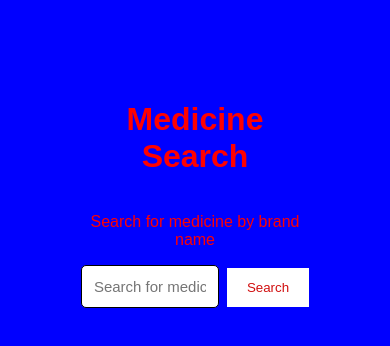
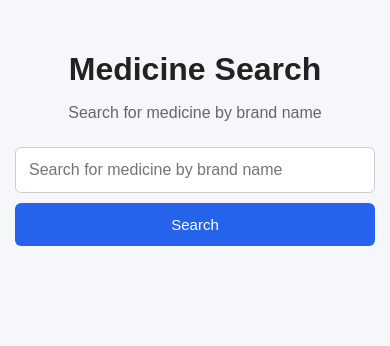
Before and after one commit to shreyas-sv1/medibuddy-coding-test, a React (Vite) app: page / in a window 390 px wide. Shown: the top 346 px of the page. Built offline with nearby package versions, Linux system fonts and the light colour scheme.

Commit message:
Refactor CSS styles for layout and design updates

```diff
--- a/src/index.css
+++ b/src/index.css
@@ -1,36 +1,97 @@
-*{
-  box-sizing :border-box;
+* {
+  box-sizing: border-box;
 }
-body{
-  margin:0;
-  font-family: Arial,sans-serif;
-  background:blue;
-  color:red;
+
+body {
+  margin: 0;
+  font-family: Arial, sans-serif;
+  background: #f5f7fa;
+  color: #222;
 }
-main{
+
+main {
+  min-height: 100vh;
   max-width: 1000px;
-  margin: 60px;
-  padding: 20px;
-  display: flex;
-  flex-direction: column;
-  align-items: center;
+  margin: 0 auto;
+  padding: 50px 20px;
   text-align: center;
 }
-input{
-  width: 60%;
-  padding: 12px;
+
+h1 {
+  margin-bottom: 10px;
+}
+
+main > p {
+  color: #666;
+  margin-bottom: 25px;
+}
+
+input {
+  width: 350px;
+  max-width: 100%;
+  padding: 13px;
+  font-size: 16px;
+  border: 1px solid #ccc;
+  border-radius: 6px;
+}
+
+button {
+  margin-left: 8px;
+  padding: 13px 22px;
+  border: none;
+  border-radius: 6px;
+  background: #2563eb;
+  color: white;
+  cursor: pointer;
   font-size: 15px;
-  border: 1px solid black;
-  border-radius: 5px;
 }
-button{
-  margin-left: 8px;
-  padding: 12px 20px;
-  border: none;
-  background: white ;
-  color :rgb(209, 15, 15);
+
+button:hover {
+  background: #1d4ed8;
+}
+
+.medicine-card {
+  margin-top: 20px;
+  padding: 20px;
+  background: white;
+  border: 1px solid #ddd;
+  border-radius: 10px;
+  text-align: left;
   cursor: pointer;
+  box-shadow: 0 2px 6px rgba(0, 0, 0, 0.06);
 }
-button:hover{
-  background: rgb(137, 129, 129);
+
+.medicine-card:hover {
+  box-shadow: 0 4px 12px rgba(0, 0, 0, 0.1);
 }
+
+.medicine-card h2 {
+  margin-top: 0;
+  color: #2563eb;
+}
+
+.medicine-card p {
+  margin: 8px 0;
+}
+
+.medicine-card span {
+  display: inline-block;
+  margin-top: 10px;
+  color: #2563eb;
+  font-weight: bold;
+}
+
+@media (max-width: 600px) {
+  main {
+    padding: 30px 15px;
+  }
+
+  input {
+    width: 100%;
+  }
+
+  button {
+    width: 100%;
+    margin: 10px 0 0;
+  }
+}
```
